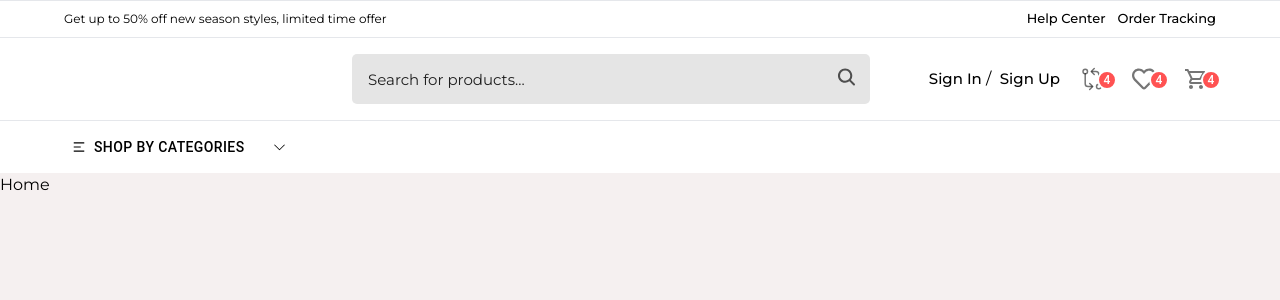
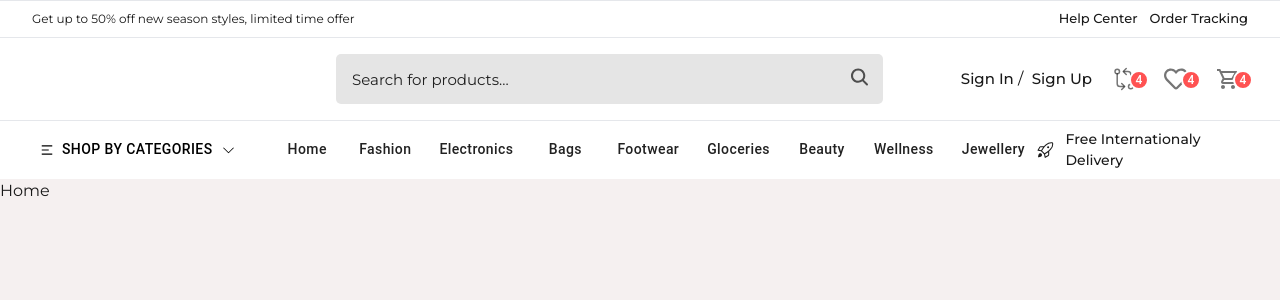
Before and after one commit to Jdamour12/UmuraraShop-be, a React (Vite) app in the folder frontend/: page / in a window 1280 px wide. Shown: the top 300 px of the page. Built offline with nearby package versions, Linux system fonts and the light colour scheme; a web font is replaced by a local one.

Commit message:
Finished navigation bar and styling it

```diff
--- a/frontend/src/components/Header/Navigation/index.jsx
+++ b/frontend/src/components/Header/Navigation/index.jsx
@@ -1,19 +1,53 @@
 import React from 'react'
 import Button from '@mui/material/Button'
 import { RiMenu2Fill} from 'react-icons/ri';
-import {LiaAngleDownSolid} from "react-icons/lia"
+import { Link } from "react-router-dom";
+import {LiaAngleDownSolid} from "react-icons/lia";
+import { GoRocket } from "react-icons/go";
 
 const Navigation = () => {
   return (
     <nav className='py-2'>
-      <div className='container flex items-center justify-end'>
+      <div className='container flex items-center justify-end gap-8'>
         <div className='col_1 w-[20%]'>
             <Button className='!text-black gap-2 w-full'><RiMenu2Fill className='tex-[18px]'/> Shop By Categories
             <LiaAngleDownSolid className='text-[13px] ml-auto font-bold'/>
             </Button>
         </div>
-        <div className='col_2 w-[80%]'>
+        <div className='col_2 w-[60%]'>
+            <ul className='flex items-center gap-3'>
+                <li className='list-none'>
+                    <Link to="/" className='link transition text-[14px] font-[500]'><Button className='!link transition !font-[500] !text-[rgba(0,0,0,0.87)] hover:!text-[#ff5252]'>Home</Button></Link>
+                </li>
+                <li className='list-none'>
+                    <Link to="/" className='link transition text-[14px] font-[500]'><Button className='!link transition !font-[500] !text-[rgba(0,0,0,0.87)] hover:!text-[#ff5252]'>Fashion</Button></Link>
+                </li>
+                <li className='list-none'>
+                    <Link to="/" className='link transition text-[14px] font-[500]'><Button className='!link transition !font-[500] !text-[rgba(0,0,0,0.87)] hover:!text-[#ff5252]'>Electronics</Button></Link>
+                </li>
+                <li className='list-none'>
+                    <Link to="/" className='link transition text-[14px] font-[500]'><Button className='!link transition !font-[500] !text-[rgba(0,0,0,0.87)] hover:!text-[#ff5252]'>Bags </Button></Link>
+                </li>
+                <li className='list-none'>
+                    <Link to="/" className='link transition text-[14px] font-[500]'><Button className='!link transition !font-[500] !text-[rgba(0,0,0,0.87)] hover:!text-[#ff5252]'>Footwear </Button></Link>
+                </li>
+                <li className='list-none'>
+                    <Link to="/" className='link transition text-[14px] font-[500]'><Button className='!link transition !font-[500] !text-[rgba(0,0,0,0.87)] hover:!text-[#ff5252]'>Gloceries </Button></Link>
+                </li>
+                <li className='list-none'>
+                    <Link to="/" className='link transition text-[14px] font-[500]'><Button className='!link transition !font-[500] !text-[rgba(0,0,0,0.87)] hover:!text-[#ff5252]'>Beauty </Button></Link>
+                </li>
+                <li className='list-none'>
+                    <Link to="/" className='link transition text-[14px] font-[500]'><Button className='!link transition !font-[500] !text-[rgba(0,0,0,0.87)] hover:!text-[#ff5252]'>Wellness </Button></Link>
+                </li>
+                <li className='list-none'>
+                    <Link to="/" className='link transition text-[14px] font-[500]'><Button className='!link transition !font-[500] !text-[rgba(0,0,0,0.87)] hover:!text-[#ff5252]'>Jewellery </Button></Link>
+                </li>
+            </ul>
+        </div>
 
+        <div className='col_2 w-[20%]'>
+            <p className='text-[14px] font-[500] flex items-center gap-3 mb-0 mt-0'><GoRocket className='text-[18px]'/>Free Internationaly Delivery</p>
         </div>
       </div>
     </nav>
--- a/frontend/src/index.css
+++ b/frontend/src/index.css
@@ -10,9 +10,10 @@ body{
     font-family: "Montserrat", sans-serif;
     font-optical-sizing: auto;
     background: #f5f0f0;
+    color: rgba(0,0,0,0.9);
 }
 .container {
-    width: 90%;
+    width: 95%;
     margin: auto;
 }
 
@@ -28,6 +29,11 @@ body{
     background-color: #ff5252 !important;
 }
 
-header{
+nav ul button{
+    text-transform: capitalize !important;
+}
 
+
+nav ul button:hover {
+    background: none !important;
 }
```
